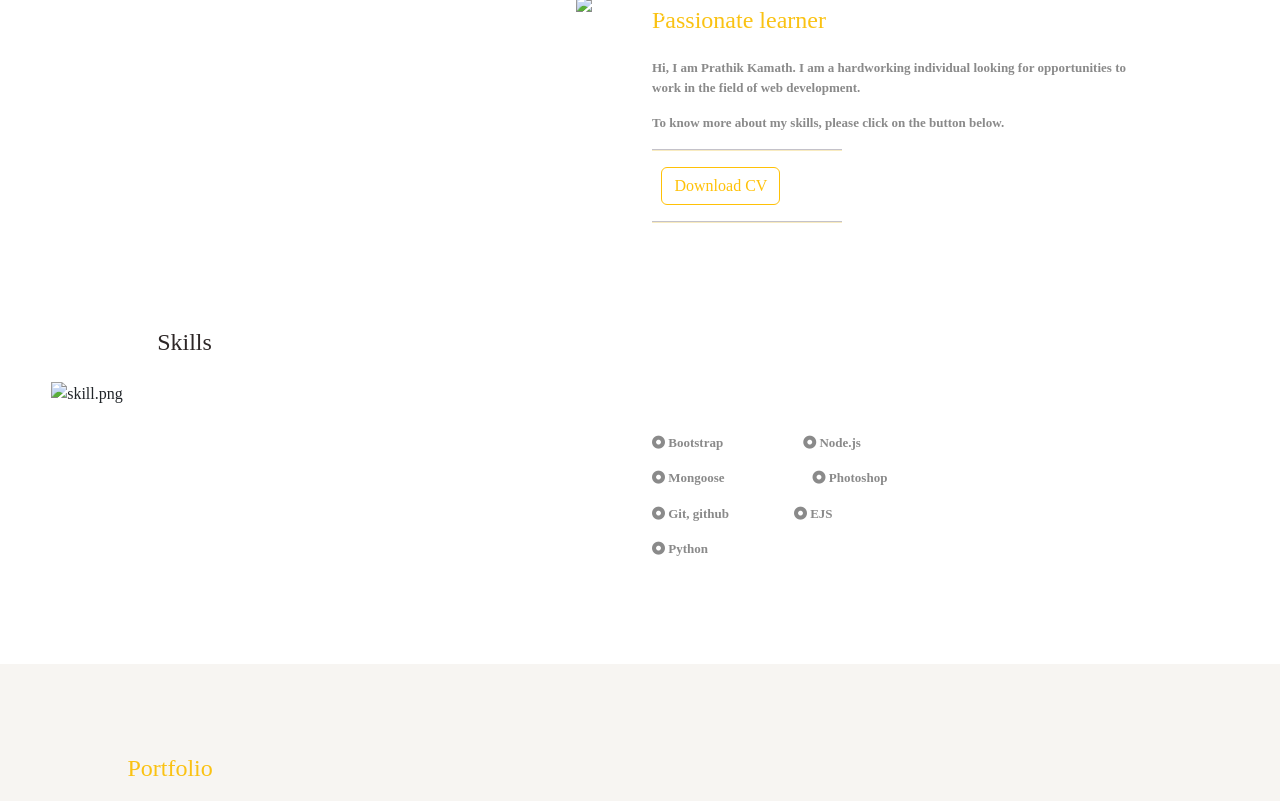
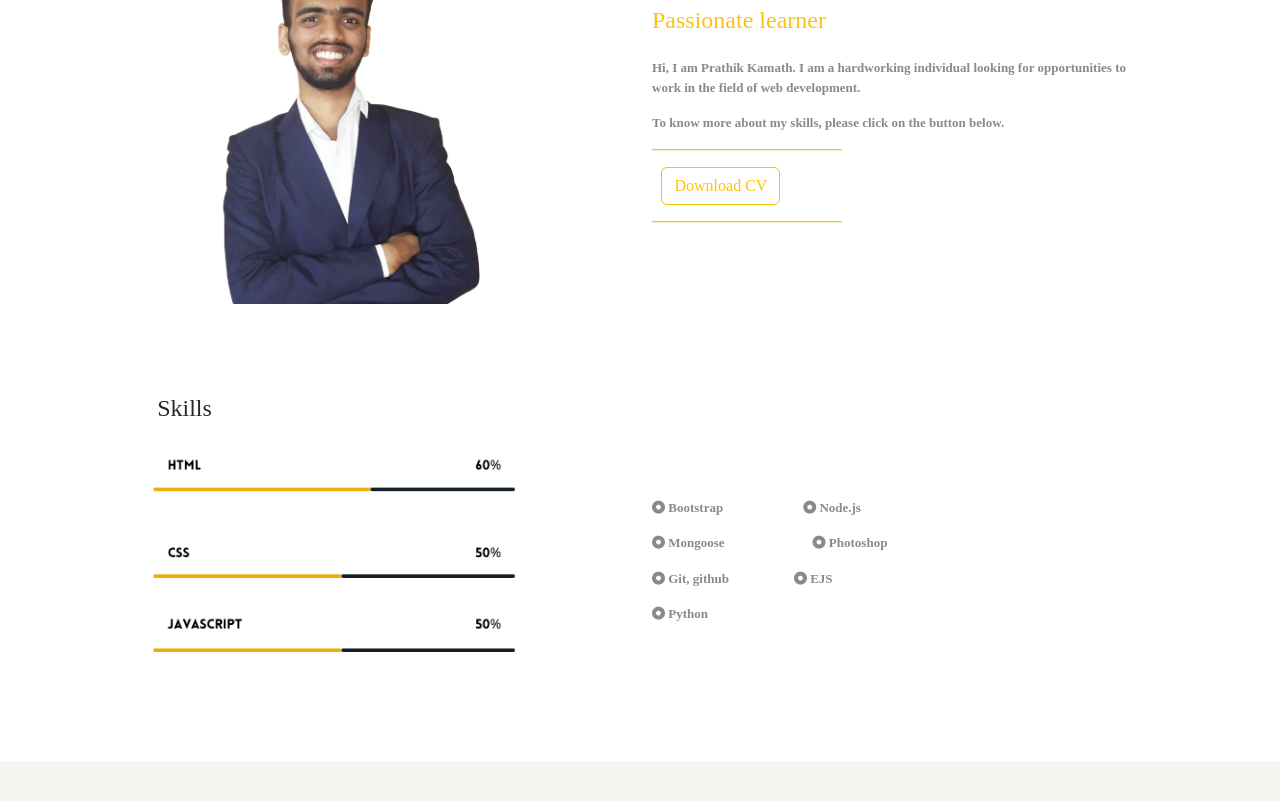
Before and after one commit to Prathik1210/Resume, a plain HTML site: page index.html in a window 1280 px wide. Shown: the part 660-1461 px from the top of the page. Drawn offline with nearby package versions, Linux system fonts and the light colour scheme; a web font is replaced by a local one.

Commit message:
Update index.html

```diff
--- a/index.html
+++ b/index.html
@@ -54,7 +54,7 @@
       </div>
 
       <div class="col-lg-6">
-        <img class="img-me" src="images/black_tone.png" alt="prathik.png">
+        <img class="img-me" src="black_tone.png" alt="prathik.png">
       </div>
 
     </div>
@@ -71,7 +71,7 @@
     <div class="row">
 
       <div class="col-lg-6">
-        <img class="second-img" src="images/prathik.png" alt="prathik.png">
+        <img class="second-img" src="prathik.png" alt="prathik.png">
       </div>
 
       <div class="col-lg-6">
@@ -94,7 +94,7 @@
     <div class="row">
 
       <div class="col-lg-6">
-        <img class="skill-pic" src="images/skill.png" alt="skill.png">
+        <img class="skill-pic" src="skill.png" alt="skill.png">
       </div>
 
 
```
